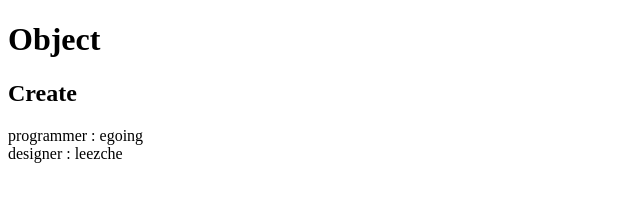
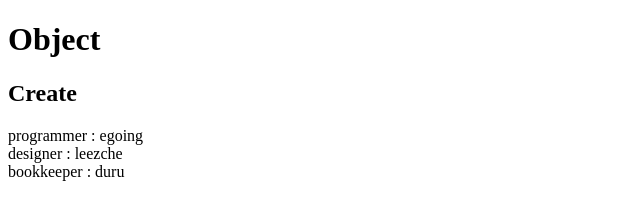
Before and after one commit to kshyun1223/web2_javascript, a plain HTML site: page ex10.html in a window 1280 px wide. Shown: the whole page, without its empty margins (0-640 px from the left). Drawn offline with Linux system fonts and the light colour scheme.

Commit message:
객체에서 정보 가져오기

```diff
--- a/ex10.html
+++ b/ex10.html
@@ -15,6 +15,7 @@
             document.write("programmer : " + coworkers.programmer + "<br>")
             document.write("designer : " + coworkers.designer + "<br>")
             coworkers.bookkeeper = "duru";
+            document.write("bookkeeper : " + coworkers.bookkeeper + "<br>");
         </script>
     </body>
 </html>
```
